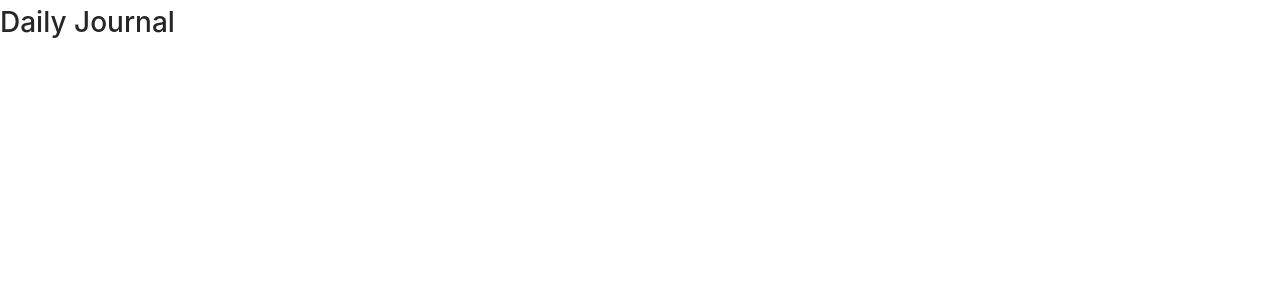
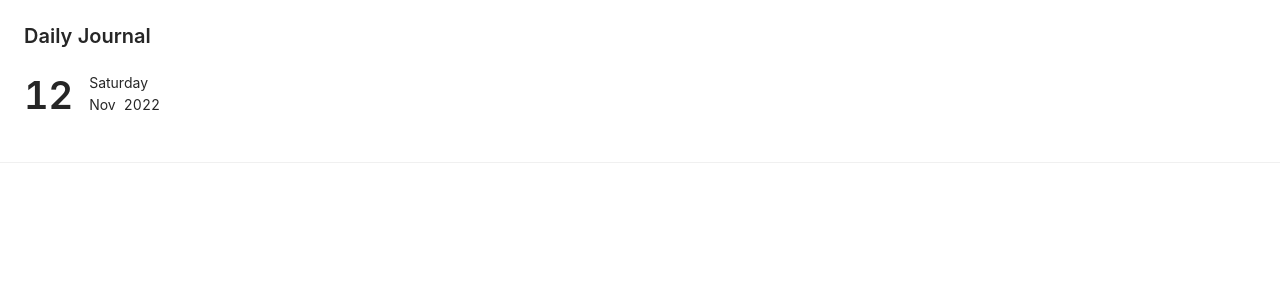
Before and after one commit to matheussales/daily-journal, a Next.js app: page / in a window 1280 px wide. Shown: the top 300 px of the page. Built offline with nearby package versions, Linux system fonts and the light colour scheme.

Commit message:
feat: add header

```diff
--- a/components/organisms/daily-form-header/index.tsx
+++ b/components/organisms/header/index.tsx
@@ -2,12 +2,16 @@ import React from 'react';
 import { Divider, PageHeader } from 'antd';
 import CurrentDate from '../../molecules/current-date';
 
-const DailyFormHeader: React.FC = () => {
+interface Header {
+    title: string;
+}
+
+const Header: React.FC<Header> = ({ title }) => {
     return (
         <>
             <PageHeader
                 className="site-page-header"
-                title="Create daily activity"
+                title={title}
                 footer={<CurrentDate />}
             />
 
@@ -16,4 +20,4 @@ const DailyFormHeader: React.FC = () => {
     );
 };
 
-export default DailyFormHeader;
+export default Header;
--- /dev/null
+++ b/components/template/home/index.tsx
@@ -0,0 +1,8 @@
+import React from 'react';
+import Header from '../../organisms/header';
+
+const HomeTemplate: React.FC = () => {
+    return <Header title="Daily Journal" />;
+};
+
+export default HomeTemplate;
--- a/pages/create/index.tsx
+++ b/pages/create/index.tsx
@@ -1,7 +1,7 @@
-import DailyFormHeader from '../../components/organisms/daily-form-header';
+import DailyHeader from '../../components/organisms/header';
 
 const CreatePage = () => {
-    return <DailyFormHeader />;
+    return <DailyHeader title="Create Daily Routine" />;
 };
 
 export default CreatePage;
--- a/pages/index.tsx
+++ b/pages/index.tsx
@@ -1,4 +1,5 @@
 import Head from 'next/head';
+import HomeTemplate from '../components/template/home';
 
 export default function Home() {
     return (
@@ -7,7 +8,7 @@ export default function Home() {
                 <title>Daily Journal</title>
             </Head>
 
-            <h1>Daily Journal</h1>
+            <HomeTemplate />
         </div>
     );
 }
```
Also changed, not shown: 1 other file (tests, documents, lock files or other folders).
